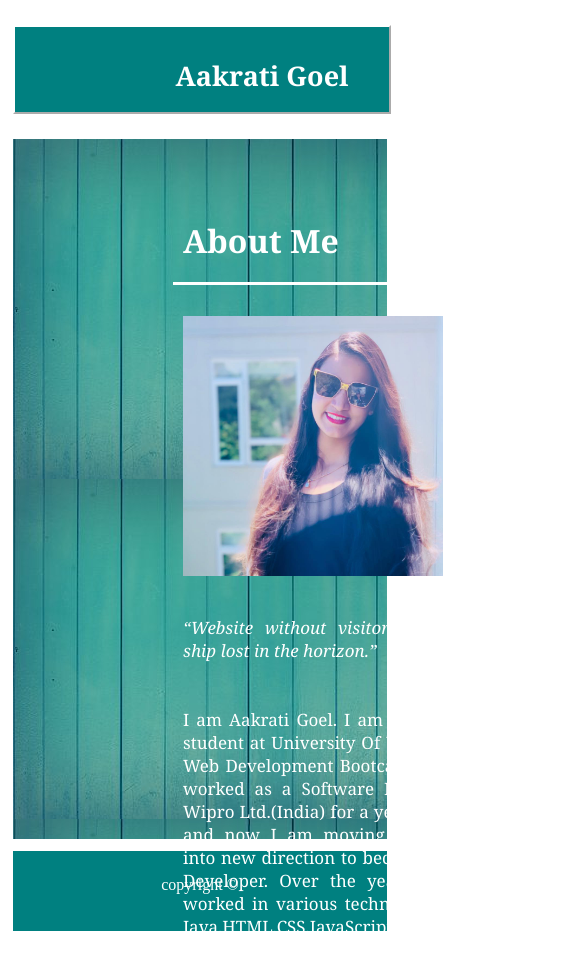
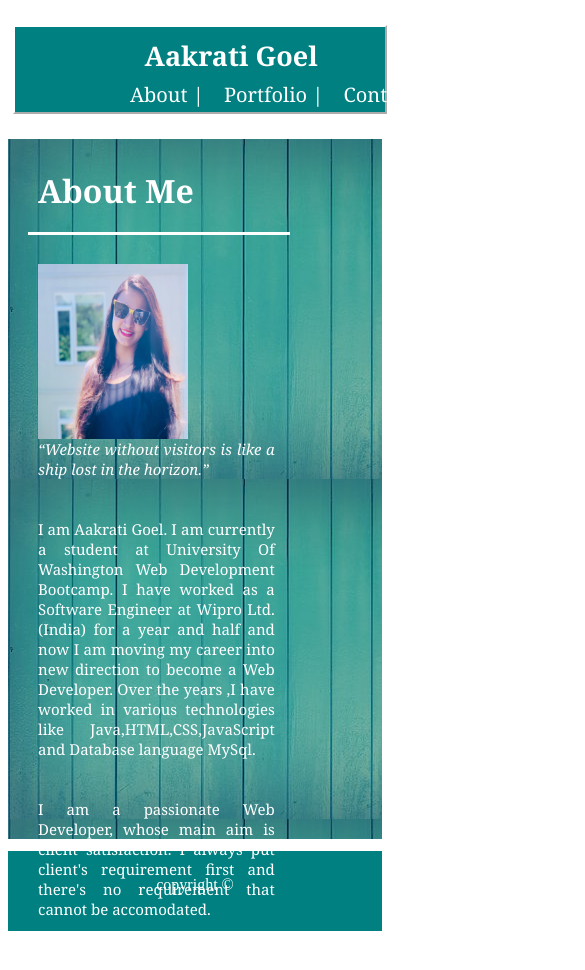
Before and after one commit to Aakratigoel/Responsive-Portfolio, a plain HTML site: page index.html in a window 390 px wide. Shown: the top 970 px of the page, 585 px wide, since content can reach past the window. After the commit the page ends 931 px from the top, so only its background shows below. Drawn offline with Linux system fonts and the light colour scheme.

Commit message:
added 640px responsiveness to index.html

```diff
--- a/assets/css/style.css
+++ b/assets/css/style.css
@@ -1,11 +1,13 @@
-body{
-    /* background-color: black; */
+ body{
+
+    /* width:100%; */
 }
 .mainDiv{
      background-image:url("../images/div2Image.jpg") ;
     height: 600px;
     position: relative;
     top:130px;
+    /* width: 99.5%; */
     /* z-index: -1; */
   }
   header{
@@ -15,7 +17,8 @@ body{
     left:0;
     margin:25px 5px;
     height:85px;
-    width:1425px;
+    /* width:1425px; */
+    width: 99%;
     background-color:teal;
   border:2px outset white;
   z-index:1;
@@ -25,12 +28,12 @@ body{
       font-weight: bold;
       font-family: Georgia, 'Times New Roman', Times, serif;
       position: absolute;
-      left:40px;
+      left:5%;
       display: inline;
     }
     .navTable{
         position: relative;
-        left:1000px;
+        left:75%;
         top: 12px;
         border-spacing: 10px;
     }
@@ -121,6 +124,7 @@ body{
         padding-bottom: 25px;
          border-top: 2px solid white;
          z-index: -1;
+         /* width:99.5%; */
          /*Query :why vertical-align:middle not working?
           can we use display:inline instead of using float:left?
           sticky position
@@ -252,39 +256,42 @@ body{
     height: 35px;
 }
 @media screen and (max-width:640px){
+
     header
     {
-        width:100%;
+        /* left:0; */
+        /* width:97.5%; */
+        width:99%;
         position:static;
-        text-align: center;
 
     }
     .mainDiv{
-        width: 100%;
+
         position:relative;
         top:0px;
-        left:5px;
+        left:0;
+        width:100%;
         height:700px;
 
     }
     footer
     {
+
+        top:10px;
         width:100%;
-        top:10px;
-        left:5px;
 
     }
     .firstHeading
     {
         position: relative;
-        /* left:160px; */
-        top:8px;
+        left:35%;
+        top:10px;
         font-size:27px;
     }
     .navTable{
         position: relative;
-        left:130px;
-        top: 5px;
+        left:27%;
+        top: 2px;
         border-spacing: 10px;
     }
     .navLink{
@@ -299,50 +306,57 @@ body{
         width:70%;
         height: 100%;
     }
-    #mainImage{
-        /* position: absolute; */
-        /* top:90px; */
-        /* left:20px; */
-        width:100%;
-         height:175px;
-    }
+
 p{
     font-size: 15px;
 }
+#mainImage{
+    /* position: absolute; */
+    float:left;
+    /* top:90px; */
+    /* left:20px; */
+    margin-right:40px;
+    margin-bottom:0px;
+    width:150px;
+     height:175px;
+}
 }
 
-@media screen and (max-width:980px){
+ /* @media screen and (max-width:980px){
+
     header
     {
-        width:100%;
+
         position:static;
-        /* text-align: center; */
+        width:99%;
+
 
     }
     .mainDiv{
-        width: 100%;
+
         position:relative;
         top:0px;
-        left:5px;
+        left:0.5%;
+        width:99.5%;
         height:700px;
     }
     footer
     {
-        width:100%;
+        width: 99.5%;
         top:10px;
-        left:5px;
+        left:0.5%;
 
     }
     .firstHeading
     {
         position: relative;
-        left:60px;
+        left:5%;
         top:30px;
         font-size:27px;
     }
     .navTable{
         position: relative;
-        left:640px;
+        left:75%;
         top:-10px;
         border-spacing: 10px;
     }
@@ -357,20 +371,10 @@ p{
         top:70px;
         left:150px;
         margin:0 auto;
-        /* border: 3px solid white;  */
         padding: 0 10px;
 
-        /* position: absolute;
-         left:0px;
-        top:10px;
-        margin:10px;
-        width:70%;
-        height: 100%; */
     }
     #mainImage{
-        /* position: absolute; */
-        /* top:90px; */
-        /* left:20px; */
         width:260px;
          height:260px;
     }
@@ -378,4 +382,4 @@ p{
      font-size: 17px;
     }
 
-}
+}  */
```
